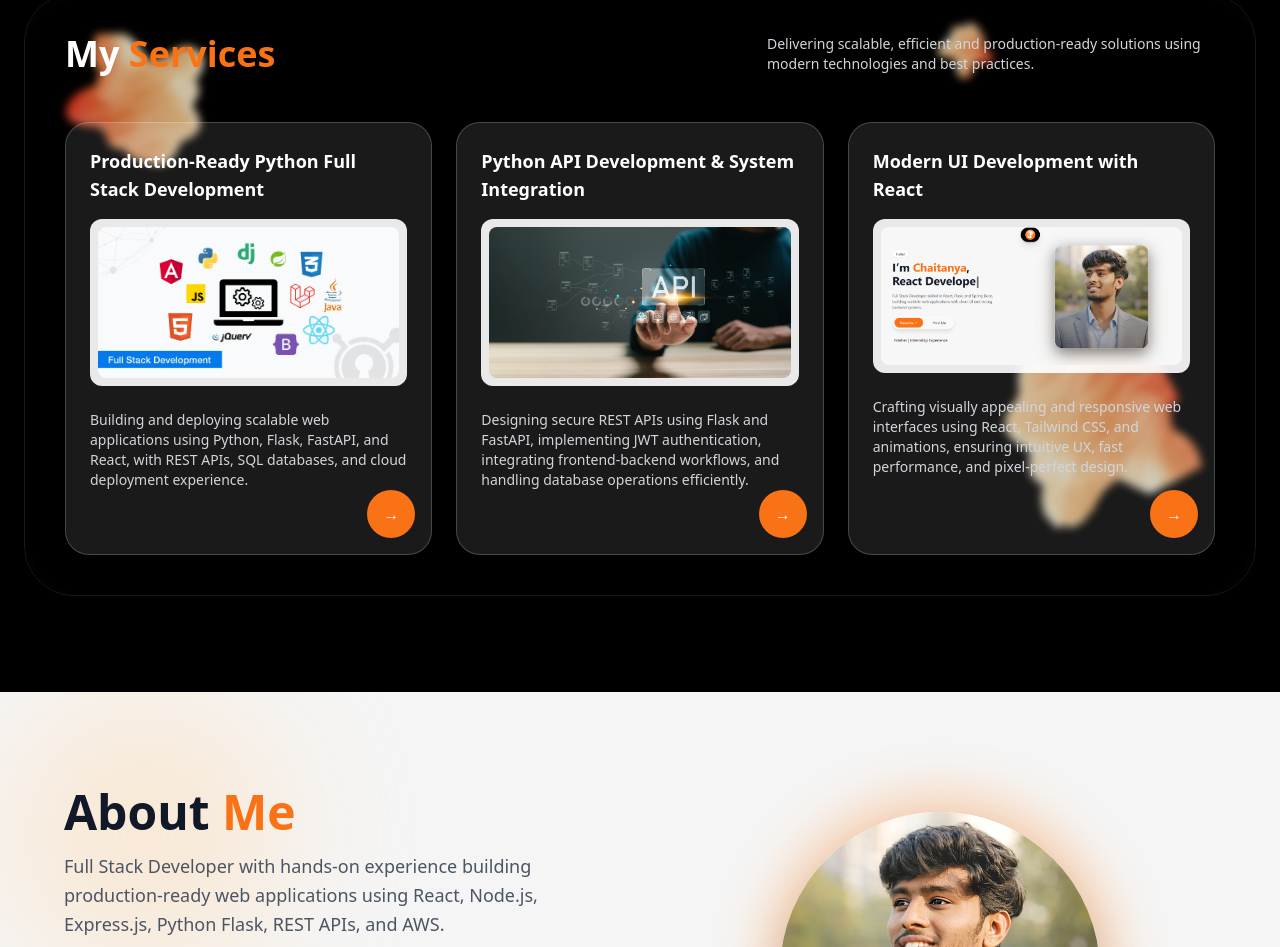
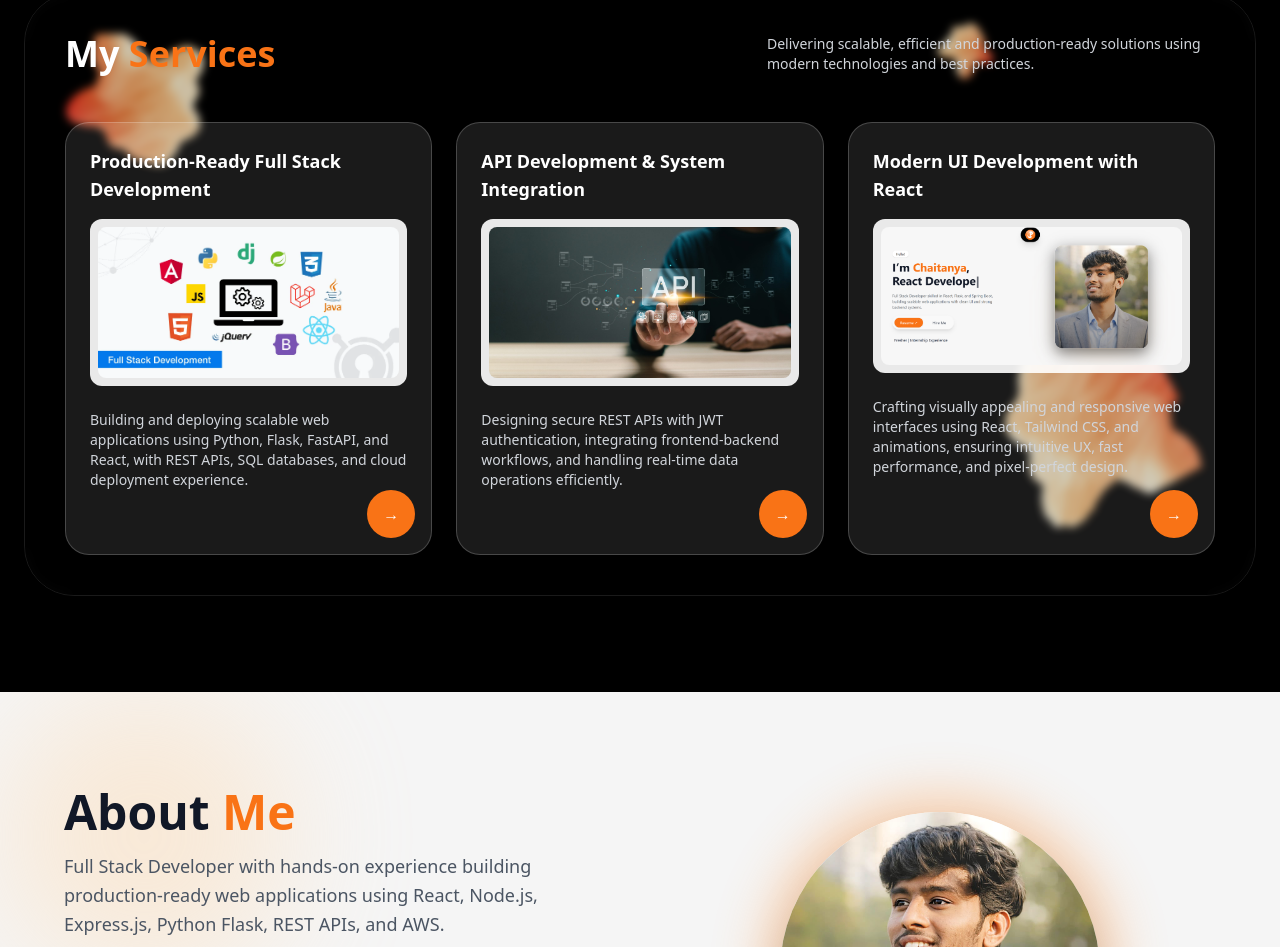
Before and after one commit to ChaitanyaPimpare/portfolio-website-main, a React (Vite) app: page / in a window 1280 px wide. Shown: the part 903-1850 px from the top of the page. Built offline with nearby package versions, Linux system fonts and the light colour scheme.

Commit message:
modified projects

```diff
--- a/src/components/Services.jsx
+++ b/src/components/Services.jsx
@@ -2,16 +2,15 @@
 
 const services = [
   {
-    title: "Production-Ready Python Full Stack Development",
+  title: "Production-Ready Full Stack Development",
   desc: "Building and deploying scalable web applications using Python, Flask, FastAPI, and React, with REST APIs, SQL databases, and cloud deployment experience.",
   img: "/service1.webp",
 },
 {
-    title: "Python API Development & System Integration",
-    desc: "Designing secure REST APIs using Flask and FastAPI, implementing JWT authentication, integrating frontend-backend workflows, and handling database operations efficiently.",
+  title: "API Development & System Integration",
+  desc: "Designing secure REST APIs with JWT authentication, integrating frontend-backend workflows, and handling real-time data operations efficiently.",
   img: "/service2.jpg",
 },
-
 {
   title: "Modern UI Development with React",
   desc: "Crafting visually appealing and responsive web interfaces using React, Tailwind CSS, and animations, ensuring intuitive UX, fast performance, and pixel-perfect design.",
```
Lines whose indentation alone changed are shown as unchanged.
